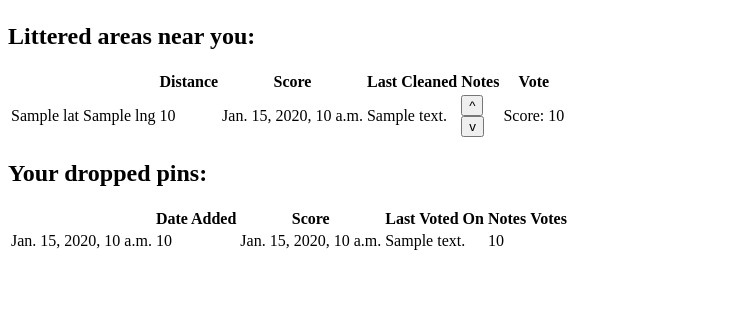
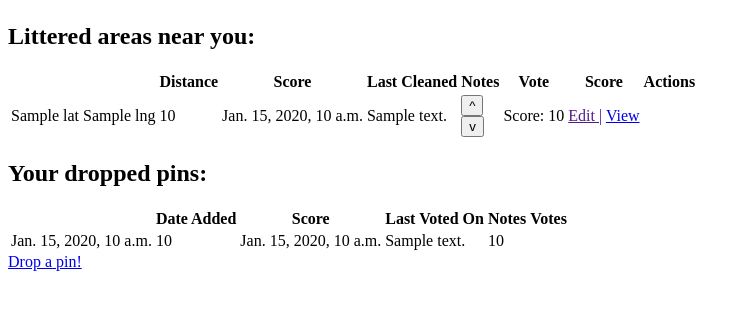
Before and after one commit to devbaj/CanIt, a Django app: template apps/dashboard/templates/dashboard/dashboard.html in a window 1280 px wide. Shown: the part 57-367 px from the top of the page, without its empty margins (0-749 px from the left). Run offline with Django 3.2, Linux system fonts and the light colour scheme; the template is opened without the code that fills it: most values are stand-ins (such as "Sample title", 1, 10 or a date in 2020).

Commit message:
finished voting system and links to templates

```diff
--- a/apps/dashboard/templates/dashboard/dashboard.html
+++ b/apps/dashboard/templates/dashboard/dashboard.html
@@ -22,6 +22,8 @@
                     <th class="table__headval">Last Cleaned</th>
                     <th class="table__headval">Notes</th>
                     <th class="table__headval">Vote</th>
+                    <th class="table__headval">Score</th>
+                    <th class="table__headval">Actions</th>
                 </th>
                 {% for marker in markerlist %}
 
@@ -33,8 +35,8 @@
                     <td class="table__item">
                         <form action = "/dashboard/up", method = "POST">
                             {% csrf_token %}
-                                <input type="hidden" name="markerid" value = "{{marker.id}}">
-                                <button type="submit">^</button>
+                            <input type="hidden" name="markerid" value = "{{marker.id}}">
+                            <button type="submit">^</button>
                         </form>
                         <form action = "/dashboard/down", method = "POST">
                             {% csrf_token %}
@@ -43,6 +45,8 @@
                         </form>
                             </td>
                         <td>Score: {{marker.score}}</td>
+                        <td><a href= "">Edit  |</a>
+                            <a href= "/map/marker">  View</a></td>
 
 
                 {% endfor %}
@@ -66,6 +70,7 @@
                 </tr>
                 {% endfor %}
             </table>
+            <a href = "/map/add_marker">Drop a pin!</a>
         </div>
 
         <div id="sidebar" class="sidebar"></div>
--- a/apps/map/templates/map/add_marker.html
+++ b/apps/map/templates/map/add_marker.html
@@ -28,7 +28,7 @@
 
 
     function initialize() {
-        var bangalore = { lat: 12.97, lng: 77.59 };
+        var bangalore = { lat: 47.59655584563828, lng: -122.19240147272495 };
         var map = new google.maps.Map(document.getElementById('map'), {
             zoom: 12,
             center: bangalore
@@ -72,9 +72,10 @@
         google.maps.event.addDomListener(window, 'load', initialize);
     </script>
     </head>
+    </head>
     <body>
 
         <div id="map"></div>
-
+        <a href = "/dashboard">Back to Dashboard</a>
     </body>
 </html>
```
Also changed, not shown: apps/map/templates/map/marker.html (+10 -6 lines).
